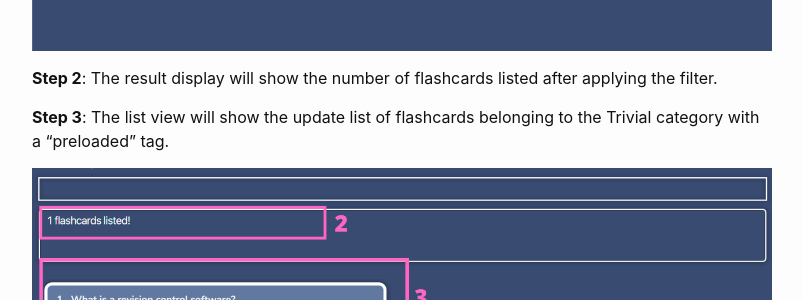
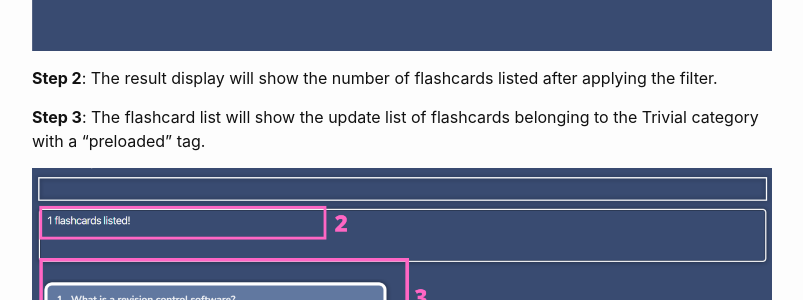
Before and after one commit to minzzelo/cs2101ug, a Jekyll site: the page built from docs/UserGuide.md, in a window 1280 px wide and 900 px high, scrolled down 14099 px. Shown: the part 153-453 px from the top of the window, without its empty margins (238-1041 px from the left). Built offline with Jekyll 4.4.1, drawn with Linux system fonts in a browser that asks for light colours; emoji names are drawn with the system emoji font; some of the changed text lies outside the part shown.

Commit message:
Refactor list view to flashcard list

```diff
--- a/docs/UserGuide.md
+++ b/docs/UserGuide.md
@@ -199,7 +199,7 @@ To add a flashcard, type the command `add q/What does OOP stand for? a/Object Or
 
 **Step 2**: Success! The result display will display a message telling you that the flashcard is added to the flashcard list.
 
-**Step 3**: The list view will update to show the newly added flashcard at the end of the flashcard list.
+**Step 3**: The flashcard list will update to show the newly added flashcard at the end of the flashcard list.
 
 ![filedirectory](images/ug/ug_add_step2_3.png)
 
@@ -219,7 +219,7 @@ Format: `clear`
 
 **Step 2**: The result display will display a message telling you that all flashcards have been cleared.
 
-**Step 3**: The list view will update to show an empty flashcard list.
+**Step 3**: The flashcard list will update to show an empty flashcard list.
 
 ![filedirectory](images/ug/ug_clear_step2_3.png)
 
@@ -317,7 +317,7 @@ Examples:
 
 **Step 2**: The result display will show the number of flashcards listed after applying the filter.
 
-**Step 3**: The list view will show the update list of flashcards belonging to the Trivial category with a "preloaded" tag.
+**Step 3**: The flashcard list will show the update list of flashcards belonging to the Trivial category with a "preloaded" tag.
 
 ![filedirectory](images/ug/ug_filter_step2.png)
 
```
